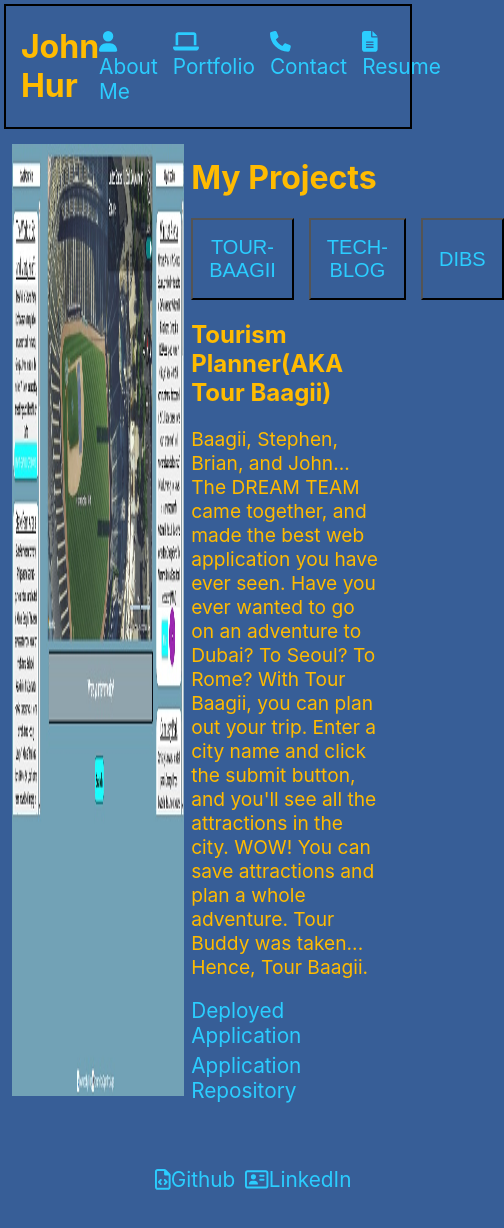
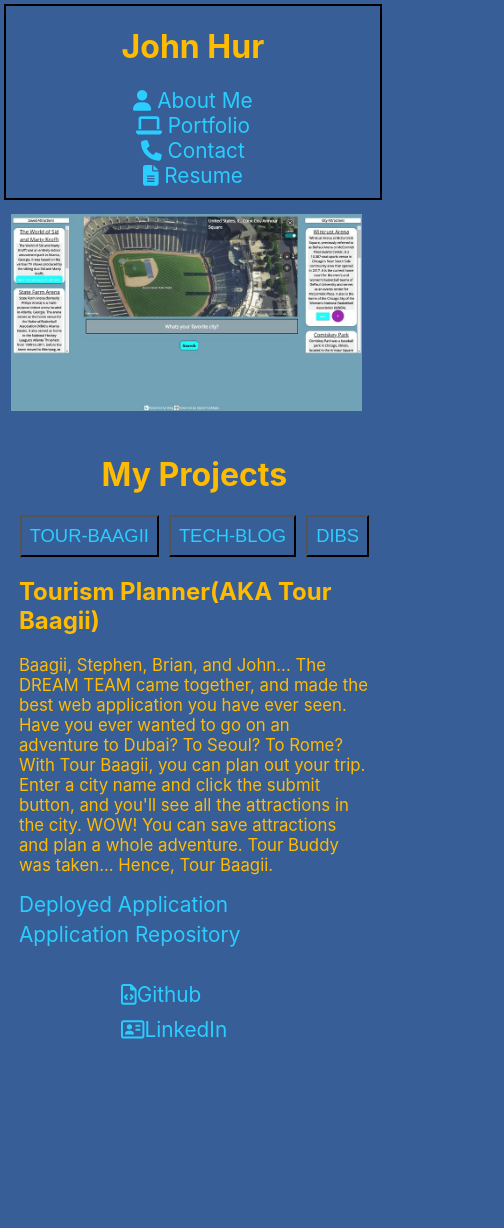
Before and after one commit to jhur628/the-best-react-portfolio, a React (Create React App) app: page /the-best-react-portfolio/portfolio in a window 390 px wide. Shown: the top 1228 px of the page, 504 px wide, since content can reach past the window. After the commit the page ends 1061 px from the top, so only its background shows below. Built offline with nearby package versions, Linux system fonts and the light colour scheme.

Commit message:
added mobile media queries

```diff
--- a/src/App.css
+++ b/src/App.css
@@ -39,3 +39,17 @@ a:hover {
   text-decoration: underline;
   color: #7cc41d;
 }
+
+@media (max-width:576px) {
+  body {
+    width: 90%;
+  }
+  .container {
+    flex-direction: column;
+    width:fit-content;
+  }
+
+  .image {
+    width: 100%
+  }
+}
--- a/src/aboutMe/AboutMe.css
+++ b/src/aboutMe/AboutMe.css
@@ -8,3 +8,10 @@
 .about-me-container p {
     font-size: 1.05rem;
 }
+
+@media (max-width:576px) {
+    .about-me-container {
+        width: 100%;
+        padding-left: 10px;
+    }
+}
--- a/src/contact/Contact.css
+++ b/src/contact/Contact.css
@@ -2,6 +2,7 @@
     display: flex;
     flex-direction: column;
     justify-content: center;
+    align-items: center;
     width: 50%;
 }
 
@@ -56,3 +57,40 @@
     border: solid 2px #FFBB00;
     color: #7cc41d;
 }
+
+@media (max-width:576px) {
+    .contact-container {
+        width: fit-content;
+        padding: 4.5rem;
+    }
+
+    .contact-row {
+        flex-direction: column;
+    }
+
+    .contact-info {
+        width: fit-content;
+    }
+
+    .contact-form {
+        width: fit-content;
+        padding-top: 2rem;
+        padding-left: 1.5rem;
+    }
+
+    .name-input {
+        width: fit-content;
+    }
+
+    .email-input {
+        width: fit-content;
+    }
+
+    .message-input {
+        width: 100%;
+    }
+
+    .form-button {
+        padding: .5rem;
+    }
+}
--- a/src/footer/Footer.css
+++ b/src/footer/Footer.css
@@ -1,9 +1,10 @@
 footer {
     display: flex;
     justify-content: center;
-    margin: 4rem;
+    align-items: center;
     height: 10%;
     width: 97%;
+    margin: 4rem;
 }
 
 .footer-links {
@@ -13,3 +14,15 @@ footer {
     align-content: space-around;
     text-decoration: none;
 }
+
+@media (max-width:576px) {
+    footer {
+        flex-direction: column;
+        padding-bottom: 15px;
+        margin: 0;
+    }
+
+    .footer-links {
+        flex-direction: column;
+    }
+}
--- a/src/header/Header.css
+++ b/src/header/Header.css
@@ -15,3 +15,17 @@
     gap: 15px;
     font-size: 20px;
 }
+
+@media (max-width:576px) {
+    .header-nav {
+        flex-direction: column;
+        justify-content: flex-start;
+    }
+
+    .nav-bar {
+        flex-direction: column;
+        gap: 0;
+        padding-bottom: 10px;
+        align-items: center;
+    }
+}
--- a/src/portfolio/Portfolio.css
+++ b/src/portfolio/Portfolio.css
@@ -2,7 +2,7 @@
     display: flex;
     flex-direction: column;
     justify-content: center;
-    width: 50%
+    width: 50%;
 }
 
 .buttons-container {
@@ -31,3 +31,33 @@
     flex-direction: column;
     gap: 5px;
 }
+
+@media (max-width:576px) {
+    .portfolio-container {
+        width: 100%;
+        align-items: center;
+        padding: 15px;
+    }
+
+    .buttons-container {
+        flex-direction: row;
+        flex-wrap: wrap;
+        justify-content: center;
+        gap: 10px;
+    }
+
+    .project-buttons {
+        padding: .5rem;
+        font-size: 1.15rem;
+    }
+
+    .app-description {
+        font-size: 1.05rem;
+    }
+
+    .links {
+        justify-content: space-around;
+
+        padding-bottom: 20px;
+    }
+}
--- a/src/resume/Resume.css
+++ b/src/resume/Resume.css
@@ -9,3 +9,9 @@
 .resume-container p {
     font-size: 1.1rem;
 }
+
+@media (max-width:576px) {
+    .resume-container {
+        padding: 6rem;
+    }
+}
```
